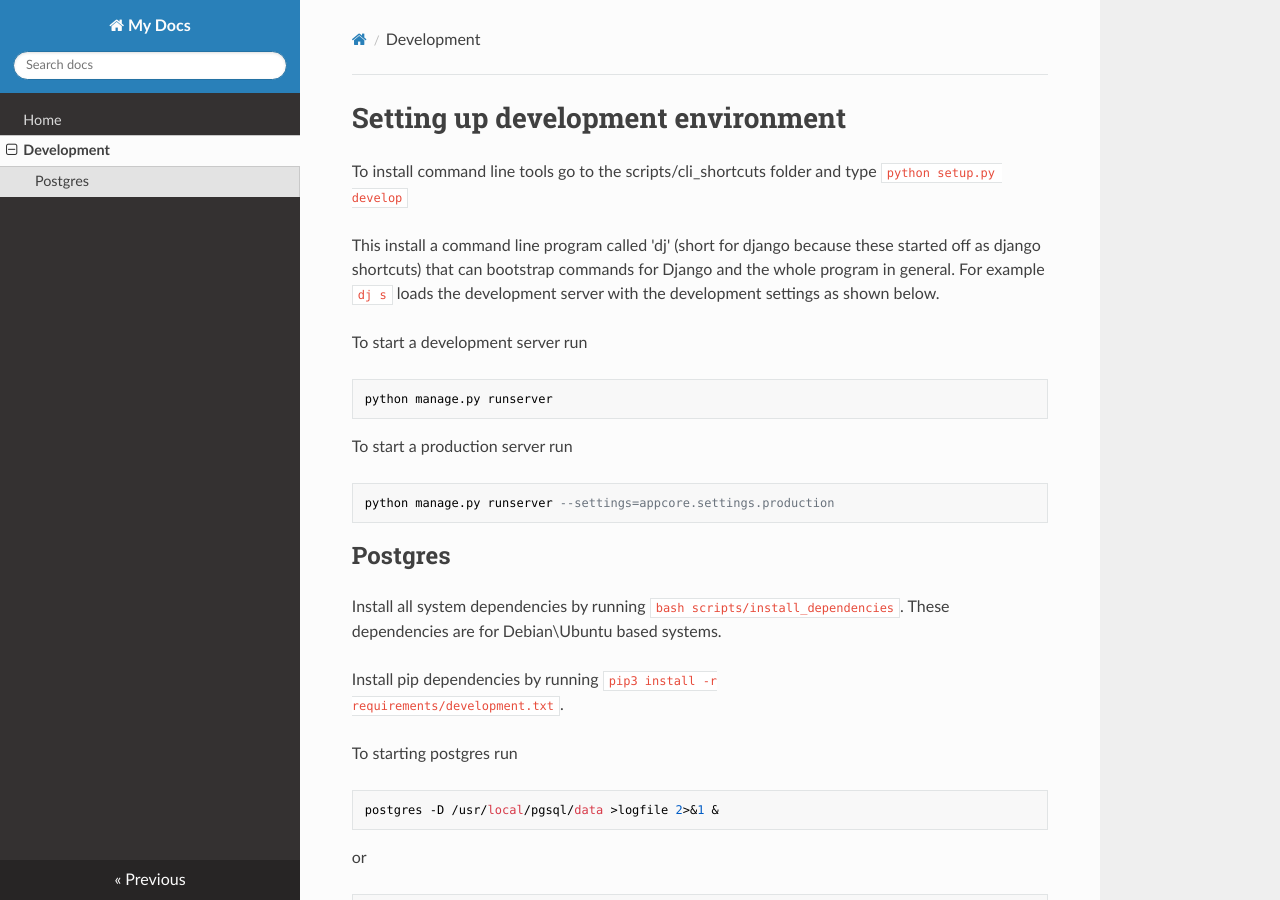
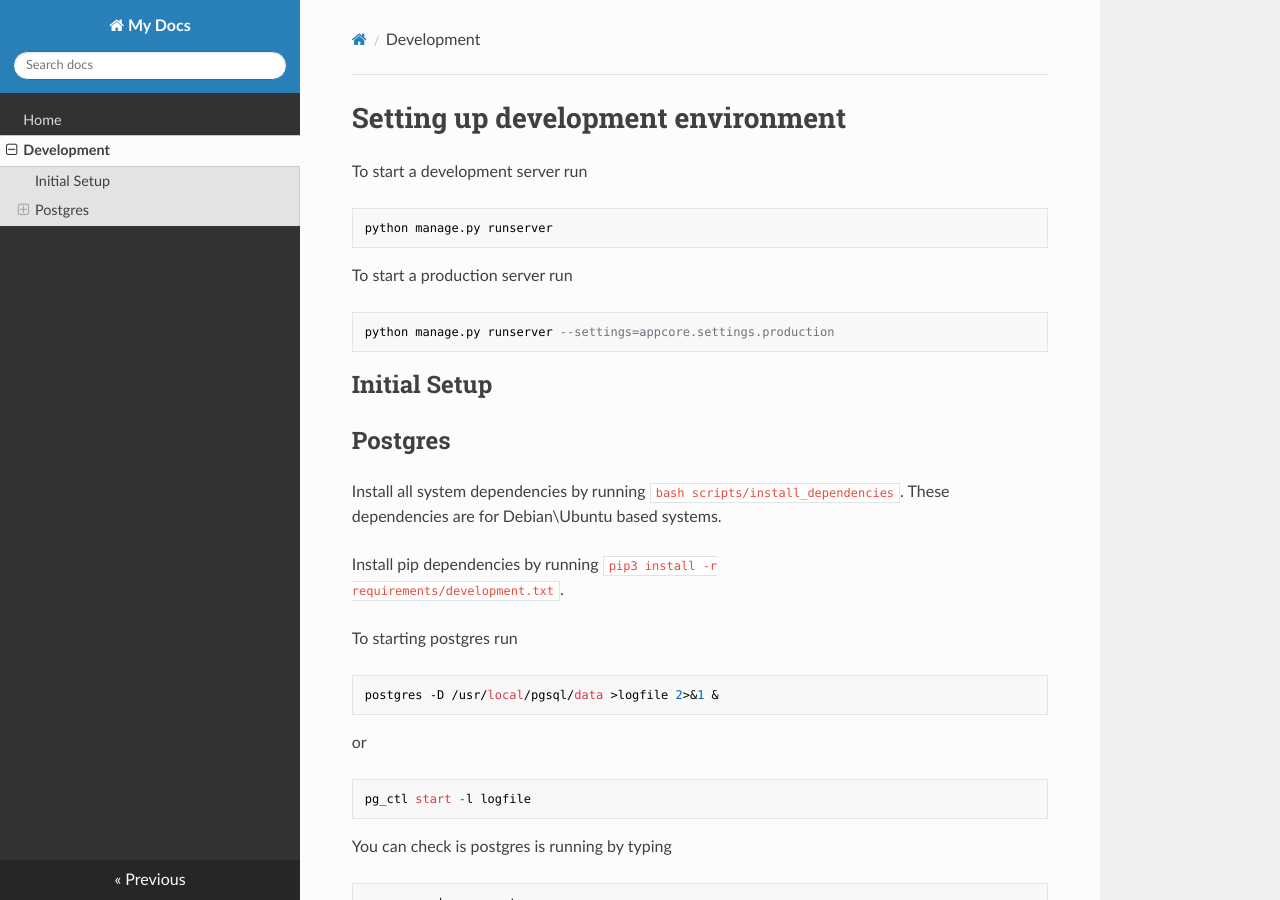
Before and after one commit to patrickspencer/compass, an MkDocs documentation site: the page built from docs/docs/development.md, in a window 1280 px wide and 900 px high. Built offline with MkDocs 1.6.1, drawn with Linux system fonts in a browser that asks for light colours; nearby versions of some CDN libraries; old or Windows-style settings are respelled for this version of MkDocs; some of the changed text lies outside the part shown.

Commit message:
Remove reference to cli tool

````diff
--- a/docs/docs/development.md
+++ b/docs/docs/development.md
@@ -1,12 +1,4 @@
 # Setting up development environment
-
-To install command line tools go to the scripts/cli_shortcuts folder
-and type `python setup.py develop`
-
-This install a command line program called 'dj' (short for django because these
-started off as django shortcuts) that can bootstrap commands for Django and the
-whole program in general. For example `dj s` loads the development server with
-the development settings as shown below.
 
 To start a development server run
 
@@ -18,6 +10,8 @@ To start a production server run
 ```
 python manage.py runserver --settings=appcore.settings.production
 ```
+
+## Initial Setup
 
 ## Postgres
 
@@ -94,8 +88,9 @@ run ansible
 ansible-playbook site.yml
 ```
 
-Build docker image from Dockerfile:
-cd into directory with docker file and run:
+### Load initial users
+
 ```
-docker build -t compass_webapp .
+cd webapp
+python3 manage.py loaddate helpers/initial_fixtures.json
 ```
````
